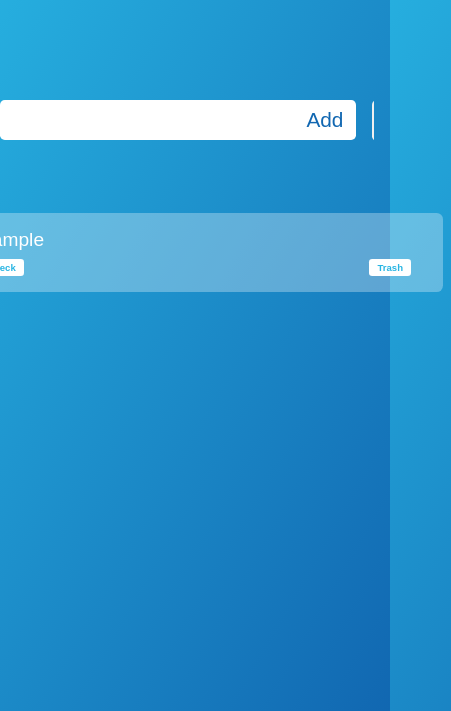
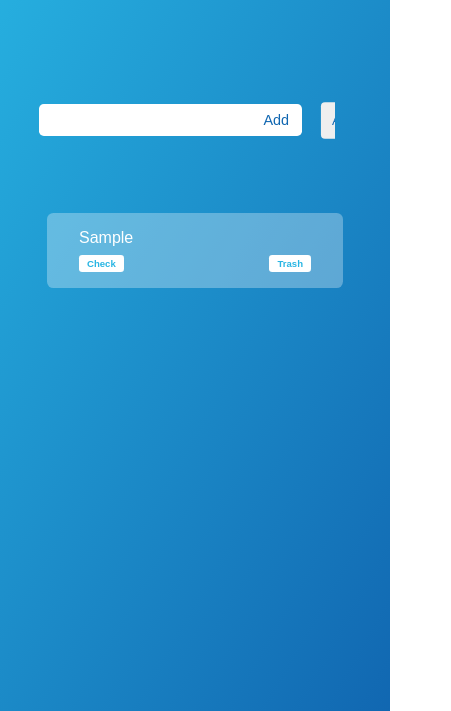
Before and after one commit to NewPhanuel/myFirstTodo, a plain HTML site: page index.html in a window 390 px wide. Both pictures are taken after typing "Sample" into the empty fields and a click on the button "Add". Shown: the part 133-844 px from the top of the page, 451 px wide, since content can reach past the window. Drawn offline with Linux system fonts and the light colour scheme.

Commit message:
Making it mobile responsive

```diff
--- a/styles/filter.css
+++ b/styles/filter.css
@@ -37,3 +37,20 @@ select {
     color: #fff;
     transition: 0.5s;
 }
+
+@media (max-width: 640px) {
+    select {
+        font-size: 0.95em;
+        max-width: 10vw;
+        transform: scale(0.85);
+    }
+
+    .select::after {
+        /* -webkit-appearance: none;
+        -moz-appearance: none;
+        appearance: none;
+        outline: none;
+        border: none; */
+        content: none;
+    }
+}
--- a/styles/form.css
+++ b/styles/form.css
@@ -29,3 +29,11 @@ form button:hover {
 form input {
     border-radius: 0.3rem 0 0 0.3rem;
 }
+
+@media (max-width: 640px) {
+    form input,
+    form button {
+        font-size: 0.9em;
+        max-width: 55vw;
+    }
+}
--- a/styles/style.css
+++ b/styles/style.css
@@ -21,3 +21,13 @@ body {
     min-height: 100vh;
     width: 100%;
 }
+
+@media (max-width: 640px) {
+    body {
+        width: 80%;
+        margin: 0 auto;
+        display: block;
+        position: relative;
+        overflow: hidden;
+    }
+}
--- a/styles/todo.css
+++ b/styles/todo.css
@@ -50,3 +50,16 @@ div.todo-buttons {
     color: #fff;
     transition: 0.5s;
 }
+
+@media (max-width: 640px) {
+    div.todo {
+        min-width: none;
+        font-size: 1rem;
+    }
+
+    ul.todo-list {
+        min-width: 80vw;
+        max-width: none;
+        width: 80%;
+    }
+}
```
